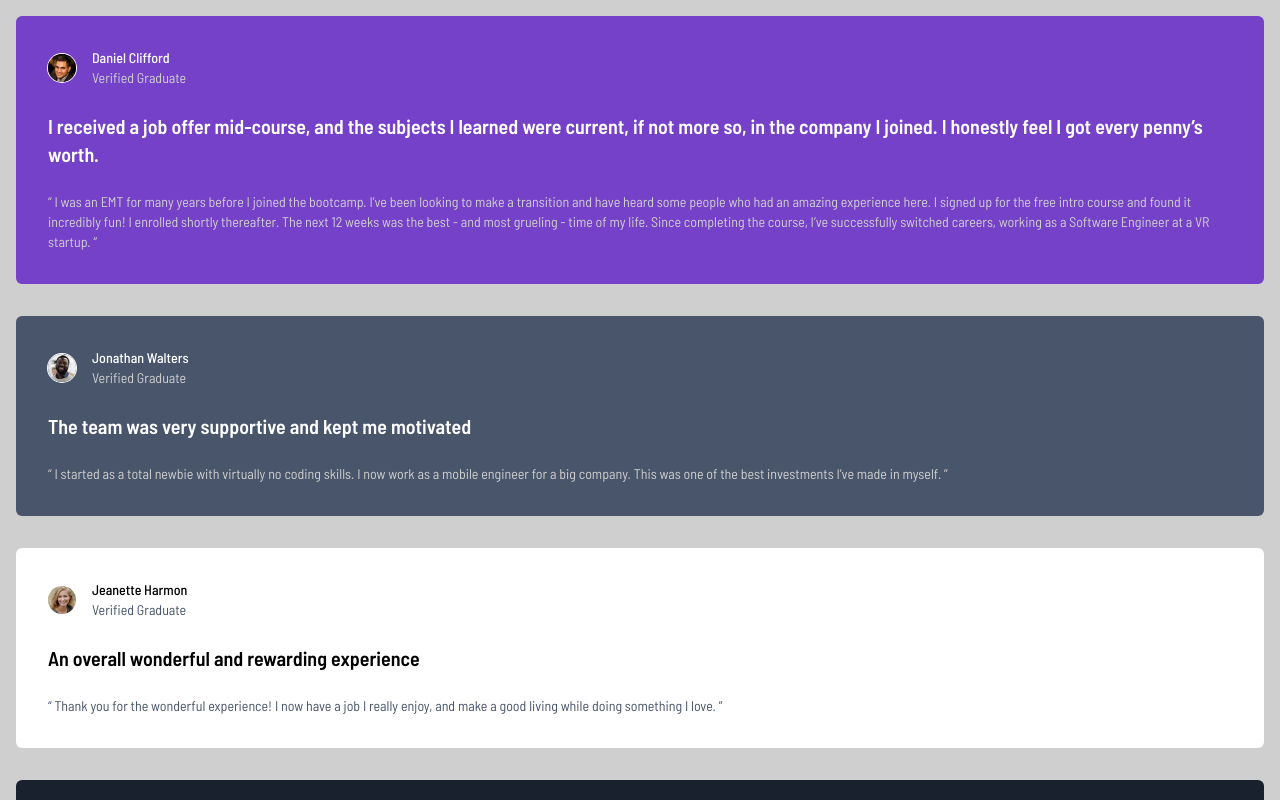
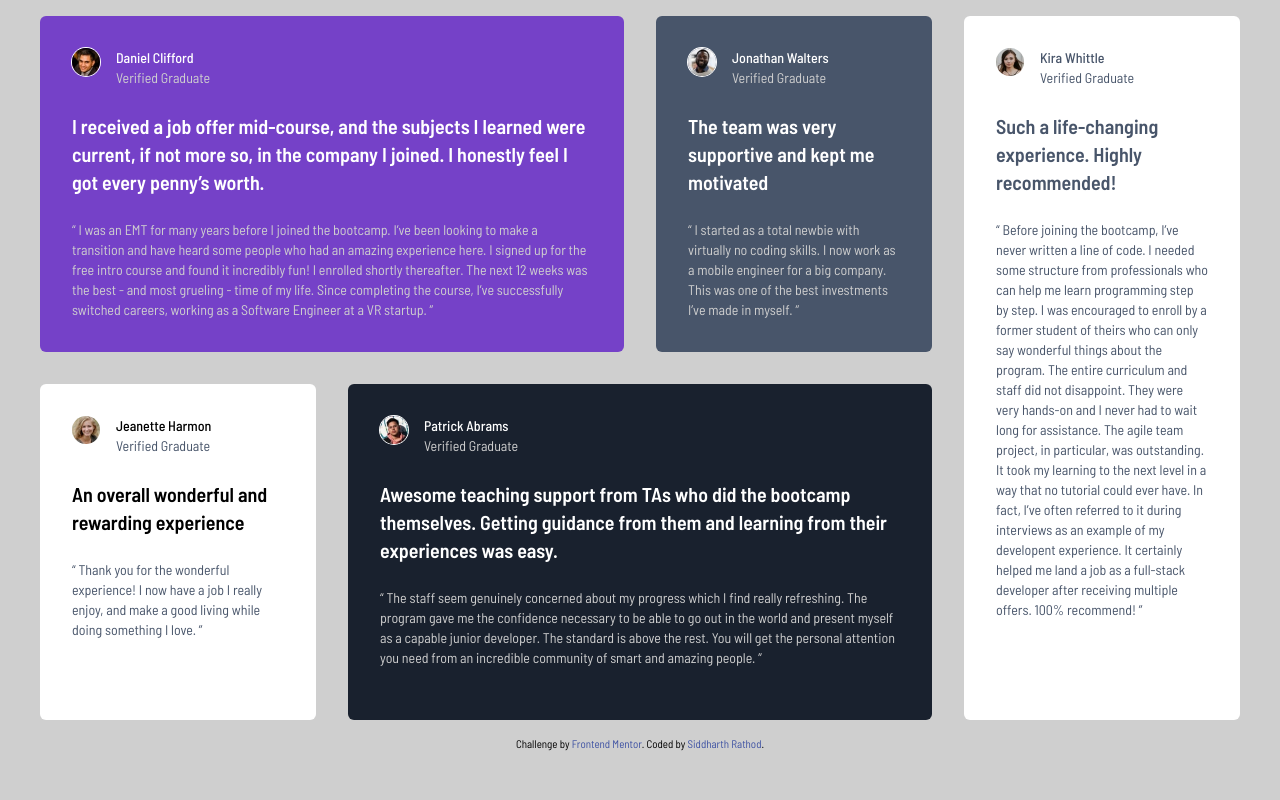
Before and after one commit to sidr467/TestimonialsGridSection---FrontendMentor, a plain HTML site: page index.html in a window 1280 px wide. Shown: the top 800 px of the page. Drawn offline with Linux system fonts and the light colour scheme.

Commit message:
Finally done with desktop layout
I played with grid in tailwind css and I  did set layout as perfectly as design.

```diff
--- a/index.html
+++ b/index.html
@@ -33,9 +33,13 @@
     </style>
   </head>
   <body class="font-barlow bg-Lightgray">
-    <main class="flex flex-col gap-8 m-4">
-      <article class="bg-Moderateviolet text-White rounded-md p-8 grid gap-6">
-        <div class="flex justify-start items-center gap-4">
+    <main
+      class="flex flex-col justify-center gap-8 m-4 lg:grid grid-cols-4 lg:mx-auto grid-rows-2 max-w-[1200px]"
+    >
+      <article
+        class="bg-Moderateviolet text-White rounded-md p-8 flex flex-col gap-6 col-span-2"
+      >
+        <div class="flex justify-start gap-4">
           <div class="">
             <img
               src="./images/image-daniel.jpg"
@@ -68,9 +72,9 @@
         </div>
       </article>
       <article
-        class="bg-Verydarkgrayishblue text-White rounded-md p-8 grid gap-6"
+        class="bg-Verydarkgrayishblue text-White rounded-md p-8 flex flex-col gap-6"
       >
-        <div class="flex justify-start items-center gap-4">
+        <div class="flex justify-start gap-4">
           <div class="">
             <img
               src="./images/image-jonathan.jpg"
@@ -96,8 +100,8 @@
           </h2>
         </div>
       </article>
-      <article class="bg-White rounded-md p-8 grid gap-6">
-        <div class="flex justify-start items-center gap-4">
+      <article class="bg-White rounded-md p-8 flex flex-col gap-6 row-start-2">
+        <div class="flex justify-start gap-4">
           <div class="">
             <img
               src="./images/image-jeanette.jpg"
@@ -123,9 +127,9 @@
         </div>
       </article>
       <article
-        class="bg-Verydarkblackishblue text-White rounded-md p-8 grid gap-6"
+        class="bg-Verydarkblackishblue text-White rounded-md p-8 flex flex-col gap-6 col-span-2"
       >
-        <div class="flex justify-start items-center gap-4">
+        <div class="flex justify-start gap-4">
           <div class="">
             <img
               src="./images/image-patrick.jpg"
@@ -157,9 +161,9 @@
         </div>
       </article>
       <article
-        class="bg-White text-Verydarkgrayishblue rounded-md p-8 grid gap-6"
+        class="bg-White text-Verydarkgrayishblue rounded-md p-8 flex flex-col gap-6 row-start-1 col-start-4 row-end-3"
       >
-        <div class="flex justify-start items-center gap-4">
+        <div class="flex justify-start gap-4">
           <div class="">
             <img
               src="./images/image-kira.jpg"
```
Also changed, not shown: output.css.
